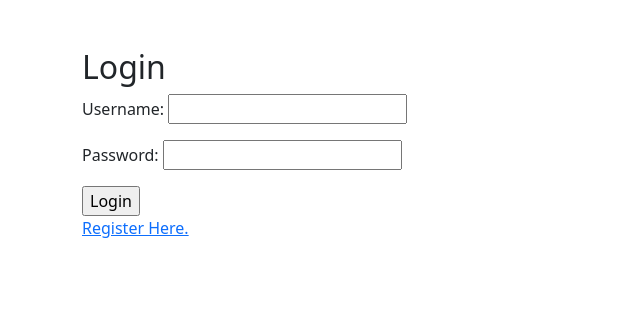
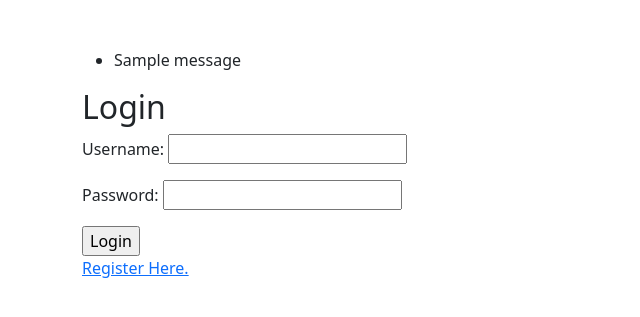
Before and after one commit to niaste-arm/asset-tracker, a Django app: page /webapp/login/ in a window 1280 px wide. Shown: the part 56-373 px from the top of the page, without its empty margins (0-640 px from the left). Run offline with Django 4.2, Linux system fonts and the light colour scheme; one stand-in notice (Sample message) is shown.

Commit message:
Fixed error on login

```diff
--- a/webapp/templates/webapp/login.html
+++ b/webapp/templates/webapp/login.html
@@ -2,6 +2,13 @@
 {% block content %}
 
 <form method="POST" novalidate>
+    {% if messages %}
+    <ul class="messages">
+        {% for message in messages %}
+        <li{% if message.tags %} class="{{ message.tags }}"{% endif %}>{{ message }}</li>
+        {% endfor %}
+    </ul>
+{% endif %}
     {% csrf_token %}
     <h2>Login</h2>
     {{form.as_p}}
--- a/webapp/tests.py
+++ b/webapp/tests.py
@@ -31,10 +31,12 @@ class FormTestCase(TestCase):
         self.assertTrue(form.is_valid())
 
     def test_add_employee_form(self):
+        ## Create sample employee for testing add employee form
         employee = Employee.objects.create(full_name="Adam Smith",
                                 date_of_birth="1969-7-20",
                                 address="123 Street Avenue")
 
+        ## Create employee form and test if valid
         data = {'full_name' : employee.full_name, 'date_of_birth' : employee.date_of_birth, 'address' : employee.address}
         form = EmployeeForm(data=data)
         self.assertTrue(form.is_valid())
--- a/webapp/views.py
+++ b/webapp/views.py
@@ -38,7 +38,6 @@ def log_in(request):
 
     elif request.method == 'POST':
         form = LoginForm(request.POST)
-
         if form.is_valid():
             username = form.cleaned_data['username']
             password = form.cleaned_data['password']
@@ -47,8 +46,9 @@ def log_in(request):
                 login(request, user)
                 messages.success(request, f"{username.title()} successfully logged in.")
                 return redirect('webapp:index')
+            else:
+                messages.error(request, "Error: invalid username/password, please try again.")
 
-    messages.error(request, "Error: invalid username/password, please try again.")
     return render(request, "webapp/login.html", {"form": form})
 
 def log_out(request):
```
